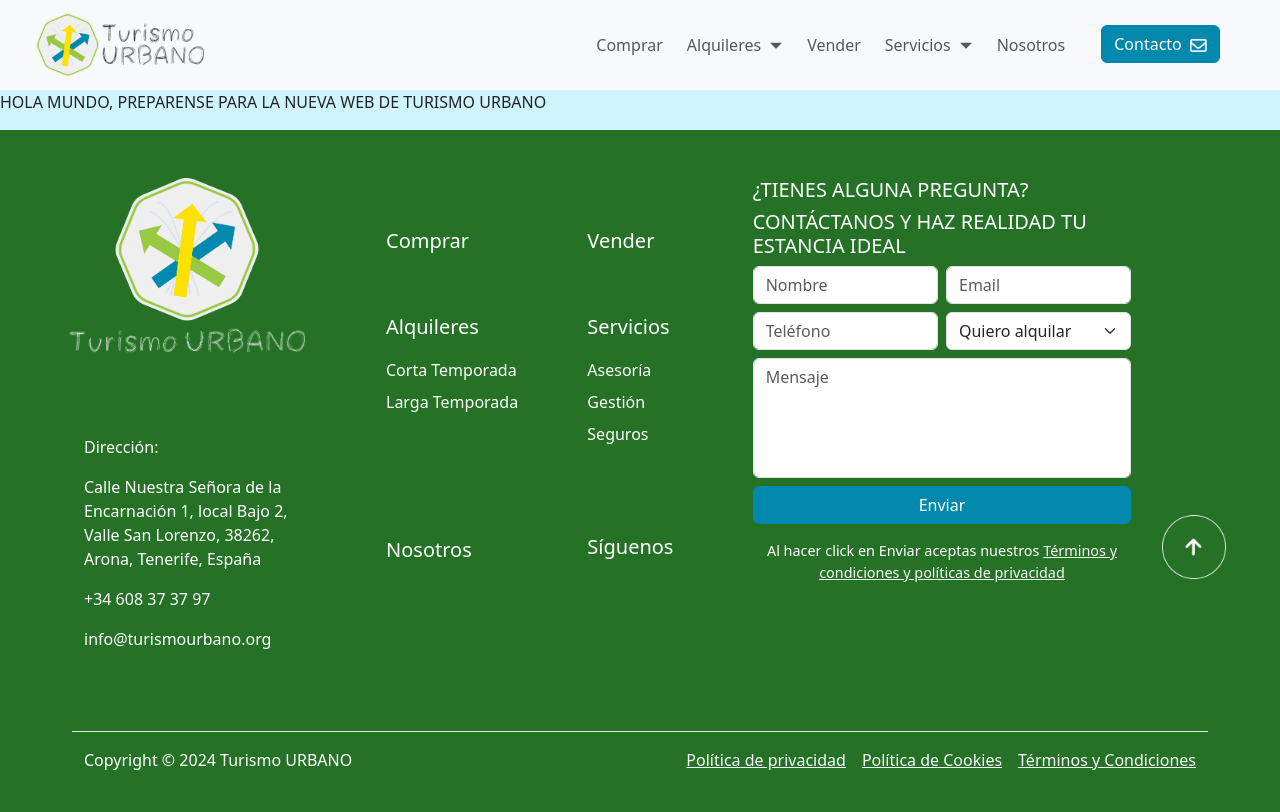
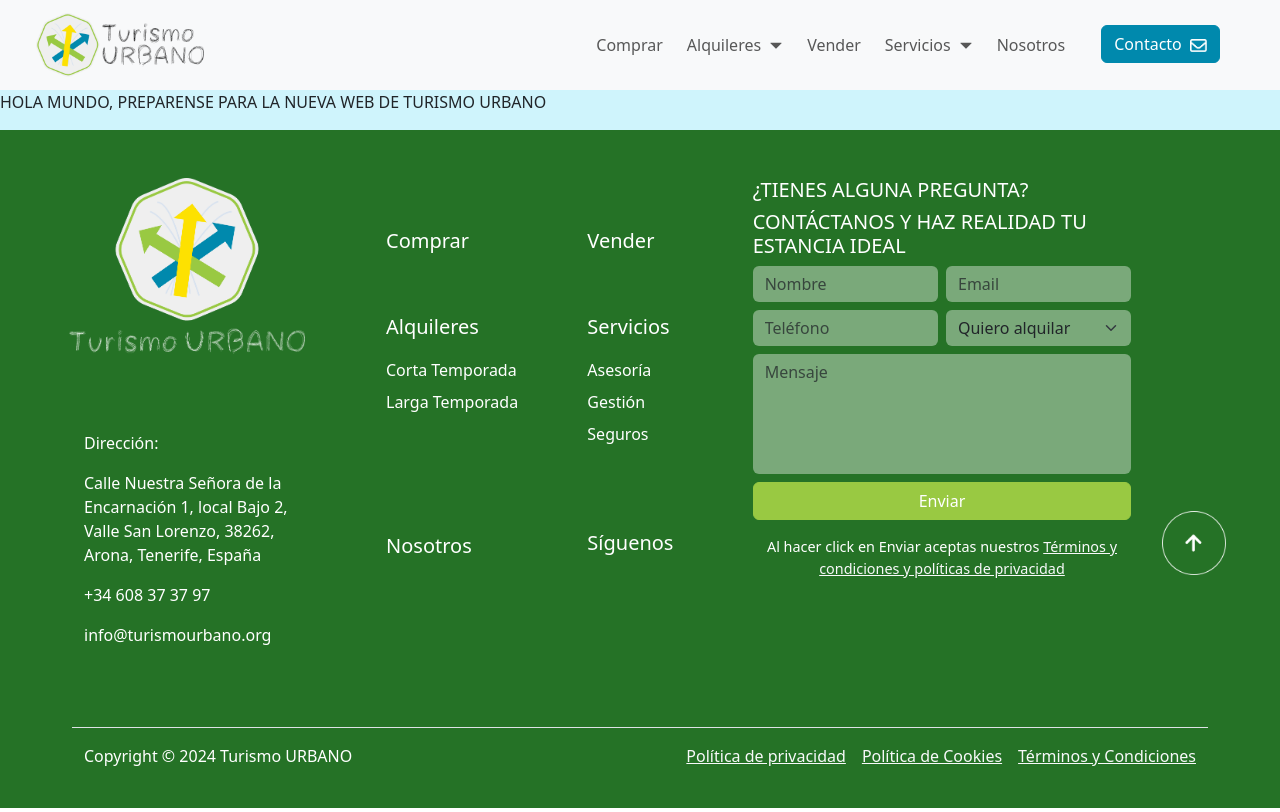
Before and after one commit to carlosp-11/tour_web, a React (Vite) app in the folder tu_web/: page / in a window 1280 px wide. Built offline with nearby package versions, Linux system fonts and the light colour scheme.

Commit message:
feat: hover on arrow button

```diff
--- a/tu_web/src/components/Footer.jsx
+++ b/tu_web/src/components/Footer.jsx
@@ -1,10 +1,23 @@
 import { useEffect, useState } from 'react';
 import Logo from '../assets/logos/footer-tu-logo.png'
 import UpArrow from '../assets/icons/go-to-top.png'
+import WhiteUpArrow from '../assets/icons/white-up-arrow.png'
 
 export const Footer = () => {
 
     const [isLargeScreen, setIsLargeScreen] = useState(false);
+
+    const [imageSrc, setImageSrc] = useState(UpArrow) // Imagen original
+
+    // Función para cambiar la imagen cuando el mouse pasa por encima
+    const handleMouseOver = () => {
+      setImageSrc(WhiteUpArrow); // Cambiar a la nueva imagen
+    };
+
+    // Función para restaurar la imagen cuando el mouse se quita
+    const handleMouseOut = () => {
+      setImageSrc(UpArrow); // Restaurar la imagen original
+    };
 
     useEffect(() => {
         const handleResize = () => {
@@ -56,27 +69,27 @@
                     <h5>CONTÁCTANOS Y HAZ REALIDAD TU ESTANCIA IDEAL</h5>
                     <form className="row g-2">
                         <div className="form col-md-6">
-                            <input type="text" className="form-control" id="name" placeholder='Nombre'/>
+                            <input type="text" className="form-control bg-light border border-0 text-primary" id="name" placeholder='Nombre'/>
                         </div>
                         <div className="form col-md-6">
-                            <input type="email" className="form-control" id="email" placeholder='Email'/>
+                            <input type="email" className="form-control bg-light border border-0" id="email" placeholder='Email'/>
                         </div>
                         <div className="form col-md-6">
-                            <input type="text" className="form-control" id="phone" placeholder='Teléfono'/>
+                            <input type="text" className="form-control bg-light border border-0" id="phone" placeholder='Teléfono'/>
                         </div>
                         <div className="col-md-6">
-                            <select id="inputState" className="form-select">
-                            <option selected>Quiero alquilar</option>
-                            <option>Quiero comprar</option>
-                            <option>Quiero vender</option>
-                            <option>Quiero información</option>
+                            <select id="inputState" className="form-select bg-light border border-0">
+                                <option selected>Quiero alquilar</option>
+                                <option>Quiero comprar</option>
+                                <option>Quiero vender</option>
+                                <option>Quiero información</option>
                             </select>
                         </div>
                         <div className="form col-12">
-                            <textarea type="text" className="form-control" id="message" placeholder='Mensaje' style={{height: 120, resize: "none"}} />
+                            <textarea type="text" className="form-control bg-light border border-0" id="message" placeholder='Mensaje' style={{height: 120, resize: "none"}} />
                         </div>
                         <div className="col-12">
-                            <button type="submit" className="btn btn-primary w-100 mb-3">Enviar</button>
+                            <button type="submit" className="btn btn-info w-100 mb-3">Enviar</button>
                             <p className='text-center' style={{fontSize: '0.9rem'}}>
                                 Al hacer click en Enviar aceptas nuestros {' '}
                                 <a href="#" className='link-light link-underline-light'>
@@ -105,7 +118,11 @@
                 <div className="col-12 col-lg-1 mb-3 d-flex justify-content-center ms-auto order-md-4 order-lg-3"
                     style={{marginTop: isLargeScreen ? -20 : "initial",}}
                 >
-                    <a onClick={()=>goToTop()}> <img src={UpArrow} style={{height:'4rem'}}/> </a>
+                    <a onClick={()=>goToTop()}>
+                        <img src={imageSrc} style={{height:'4rem'}} onMouseOver={handleMouseOver}
+                            onMouseOut={handleMouseOut}
+                        />
+                    </a>
                 </div>
             </div>
 
```
